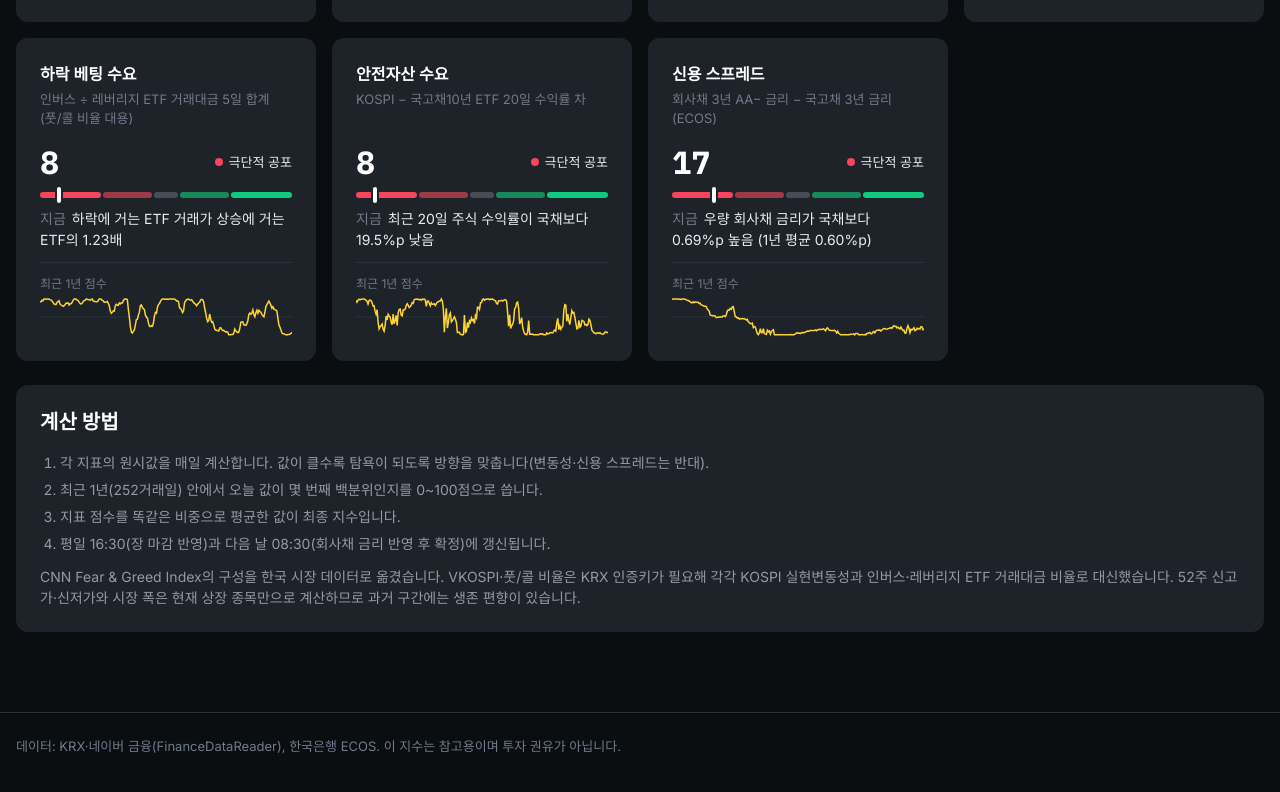
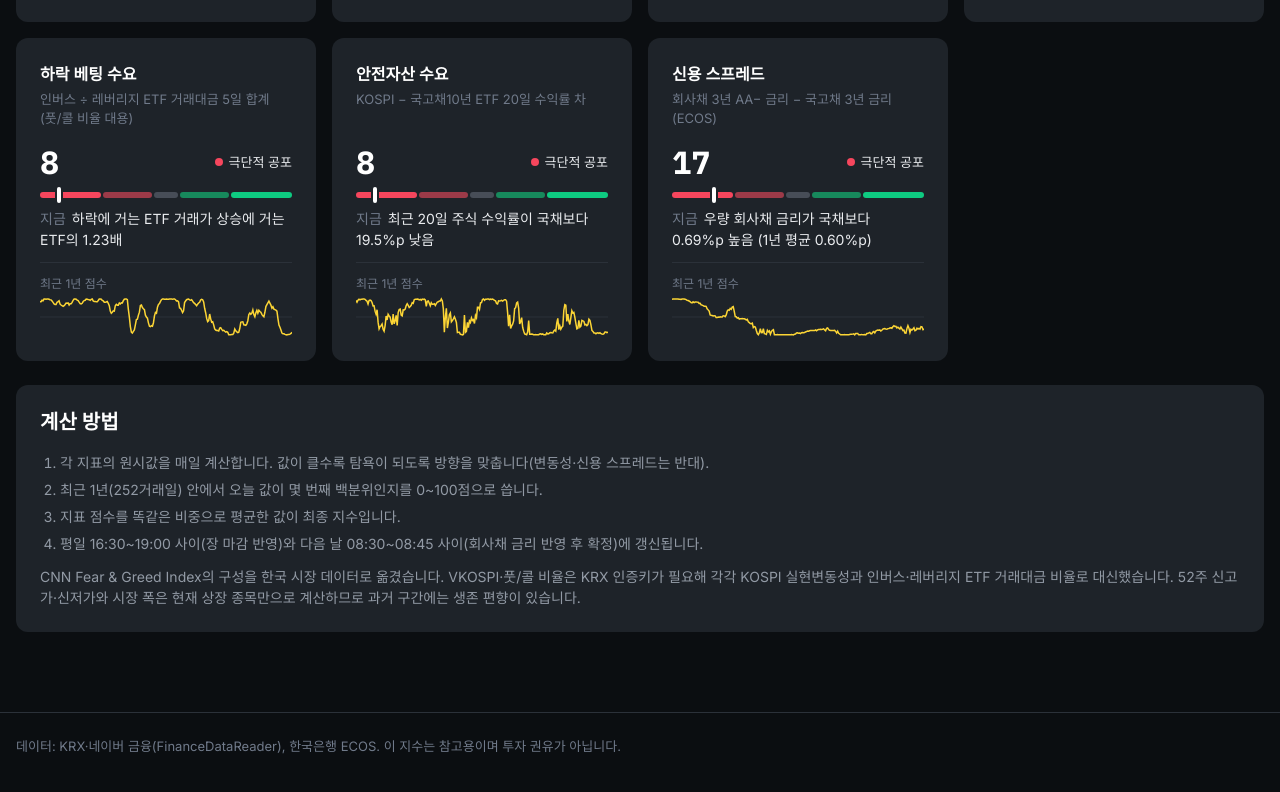
Before and after one commit to t01071512810-wq/korea-feargreed, a plain HTML site: page docs/index.html in a window 1280 px wide. Shown: the part 1539-2331 px from the top of the page. Drawn offline with Linux system fonts and the light colour scheme.

Commit message:
갱신 시각 문구를 예비 실행에 맞게 수정
Co-Authored-By: Claude Opus 5.5 <noreply@anthropic.com>

```diff
--- a/docs/index.html
+++ b/docs/index.html
@@ -212,7 +212,7 @@ footer .in { max-width: 1280px; margin: 0 auto; padding: 24px 16px 40px; font-si
       <li>각 지표의 원시값을 매일 계산합니다. 값이 클수록 탐욕이 되도록 방향을 맞춥니다(변동성·신용 스프레드는 반대).</li>
       <li>최근 1년(252거래일) 안에서 오늘 값이 몇 번째 백분위인지를 0~100점으로 씁니다.</li>
       <li>지표 점수를 똑같은 비중으로 평균한 값이 최종 지수입니다.</li>
-      <li>평일 16:30(장 마감 반영)과 다음 날 08:30(회사채 금리 반영 후 확정)에 갱신됩니다.</li>
+      <li>평일 16:30~19:00 사이(장 마감 반영)와 다음 날 08:30~08:45 사이(회사채 금리 반영 후 확정)에 갱신됩니다.</li>
     </ol>
     <p>CNN Fear &amp; Greed Index의 구성을 한국 시장 데이터로 옮겼습니다. VKOSPI·풋/콜 비율은 KRX 인증키가 필요해 각각 KOSPI 실현변동성과 인버스·레버리지 ETF 거래대금 비율로 대신했습니다.
       52주 신고가·신저가와 시장 폭은 현재 상장 종목만으로 계산하므로 과거 구간에는 생존 편향이 있습니다.</p>
```
Also changed, not shown: 1 other file.
